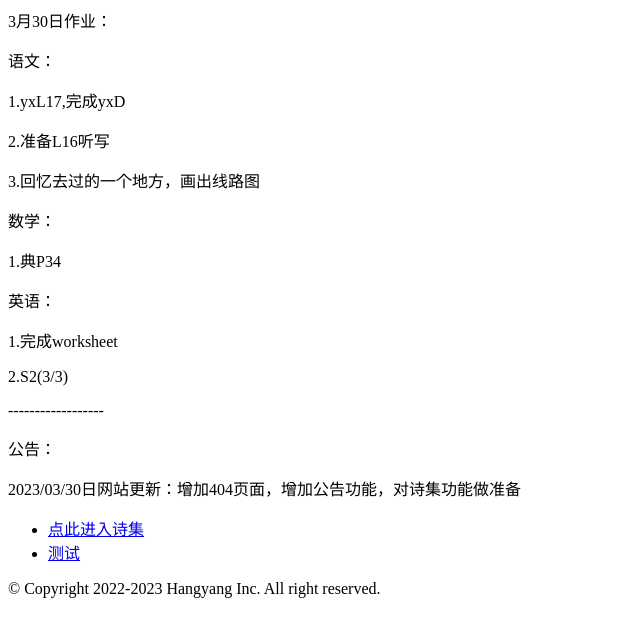
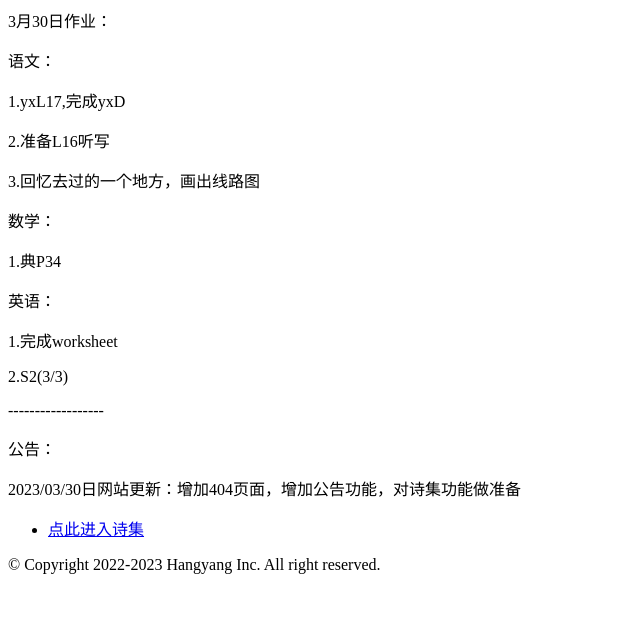
Before and after one commit to sw4b/sw4b.github.io, a plain HTML site: page index.html in a window 1280 px wide. Shown: the whole page, without its empty margins (0-640 px from the left). Drawn offline with Linux system fonts and the light colour scheme.

Commit message:
Update index.html

```diff
--- a/index.html
+++ b/index.html
@@ -13,6 +13,5 @@
 <p>2023/03/30日网站更新：增加404页面，增加公告功能，对诗集功能做准备</p>
 <ul>
   <li> <a href="/shiji">点此进入诗集</a> </li>
-  <li> <a href="/shiji">测试</a> </li>
 </ul>
 <p>© Copyright 2022-2023 Hangyang Inc. All right reserved.</p>
```
